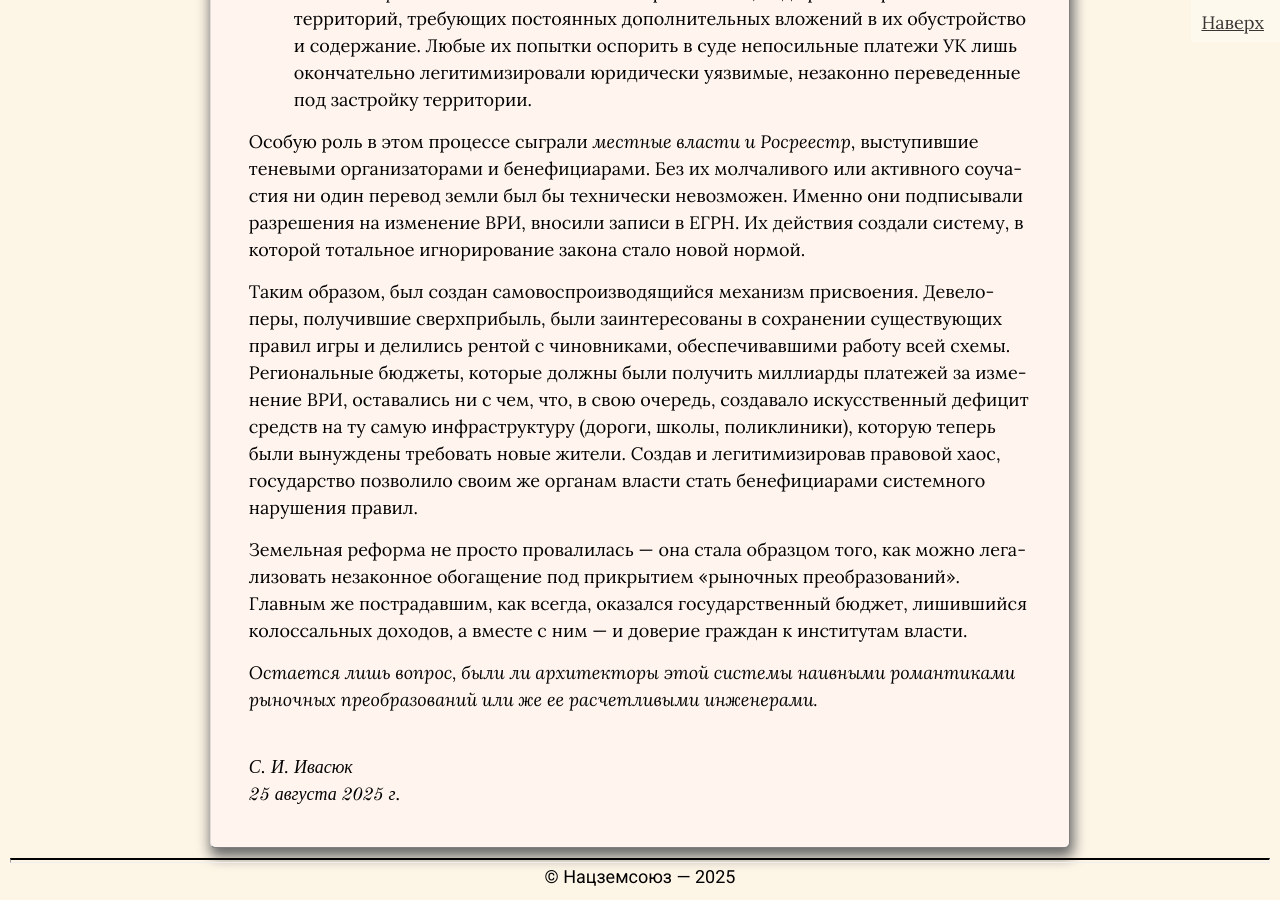
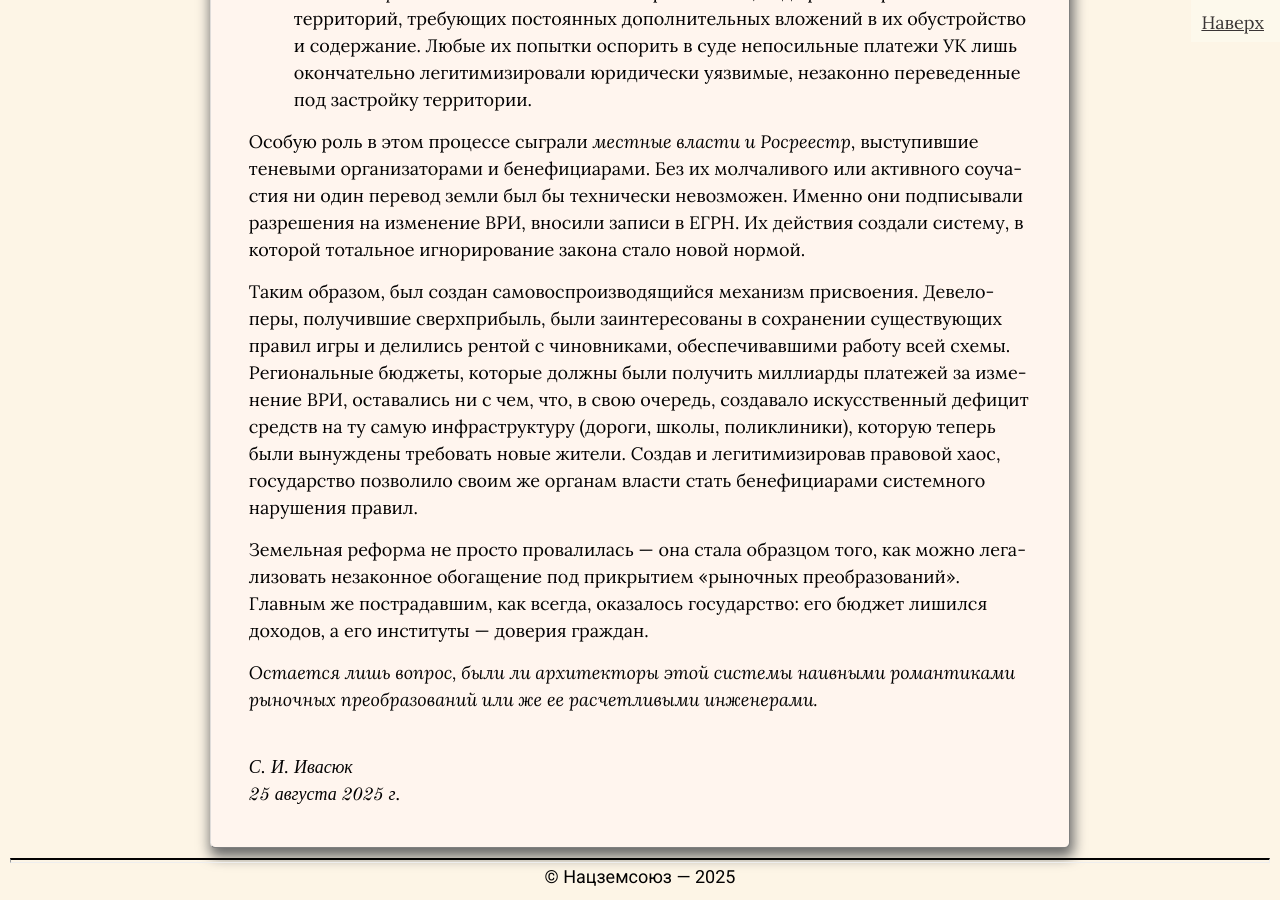
Before and after one commit to SergSi/land-use-art, a Jekyll site: the page built from _posts/2025-08-25-reforma.md, in a window 1280 px wide and 900 px high, scrolled down 10419 px. Built offline with Jekyll 4.4.1, drawn with Linux system fonts in a browser that asks for light colours; some web fonts are replaced.

Commit message:
Update 2025-08-25-reforma.md

```diff
--- a/_posts/2025-08-25-reforma.md
+++ b/_posts/2025-08-25-reforma.md
@@ -151,6 +151,6 @@ align: right
 
 Таким образом, был создан самовоспроизводящийся механизм присвоения. Девелоперы, получившие сверхприбыль, были заинтересованы в сохранении существующих правил игры и делились рентой с чиновниками, обеспечивавшими работу всей схемы. Региональные бюджеты, которые должны были получить миллиарды платежей за изменение ВРИ, оставались ни с чем, что, в свою очередь, создавало искусственный дефицит средств на ту самую инфраструктуру (дороги, школы, поликлиники), которую теперь были вынуждены требовать новые жители. Создав и легитимизировав правовой хаос, государство позволило своим же органам власти стать бенефициарами системного нарушения правил.
 
-Земельная реформа не просто провалилась — она стала образцом того, как можно легализовать незаконное обогащение под прикрытием «рыночных преобразований». Главным же пострадавшим, как всегда, оказался государственный бюджет, лишившийся колоссальных доходов, а вместе с ним — и доверие граждан к институтам власти.
+Земельная реформа не просто провалилась — она стала образцом того, как можно легализовать незаконное обогащение под прикрытием «рыночных преобразований». Главным же пострадавшим, как всегда, оказалось государство: его бюджет лишился доходов, а его институты — доверия граждан.
 
 *Остается лишь вопрос, были ли архитекторы этой системы наивными романтиками рыночных преобразований или же ее расчетливыми инженерами.*
```
